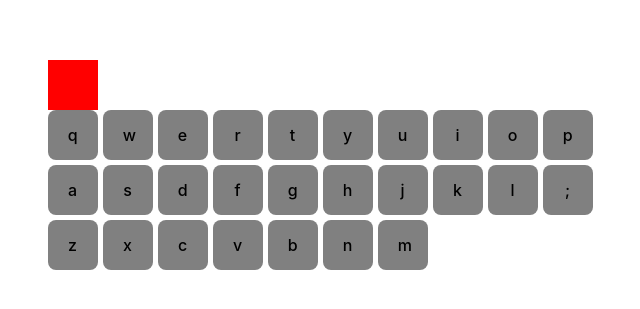
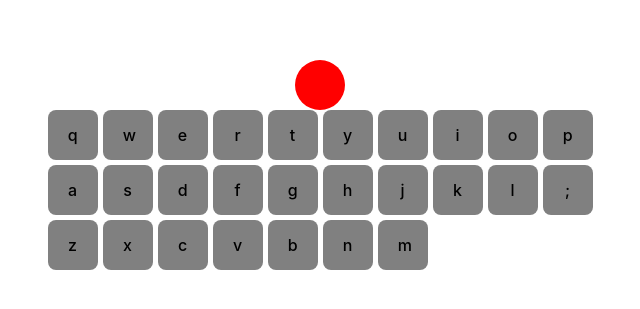
Before and after one commit to joeytomoyama/keyboardTwister, a React (Vite) app: page / in a window 1280 px wide. Shown: the part 227-536 px from the top of the page, without its empty margins (320-960 px from the left). Built offline with nearby package versions, Linux system fonts and the light colour scheme.

Commit message:
keyboard, player and keygenerator created. still in progress.

```diff
--- a/src/App.jsx
+++ b/src/App.jsx
@@ -11,6 +11,13 @@ export default function App() {
 
   const [pressedKeys, setPressedKeys] = useState([])
   const [toBePressedKeys, setToBePressedKeys] = useState([])
+
+  function checkKeys() {
+    setPressedKeys(pressedKeys.sort())
+    setToBePressedKeys(toBePressedKeys.sort())
+    console.log(pressedKeys)
+    console.log(toBePressedKeys)
+  }
 
   useEffect(() => {
       const handleKeyDown = e => {
@@ -32,7 +39,7 @@ export default function App() {
   return (
     <div className="App">
       <KeyGenerator keys={keys} pressedKeys={pressedKeys} toBePressedKeys={toBePressedKeys} setToBePressedKeys={setToBePressedKeys} />
-      <Keyboard keys={keys} pressedKeys={pressedKeys} />
+      <Keyboard keys={keys} pressedKeys={pressedKeys} checkKeys={checkKeys} />
       <Player amount={keys} pressedKeys={pressedKeys} toBePressedKeys={toBePressedKeys} />
     </div>
   )
--- a/src/components/KeyGenerator.jsx
+++ b/src/components/KeyGenerator.jsx
@@ -12,12 +12,15 @@ export default function KeyGenerator({keys, pressedKeys, toBePressedKeys, setToB
     }
 
     return (
+        <div className="centerer">
             <div style={{
                 width: '50px',
                 height: '50px',
                 backgroundColor: 'red',
+                borderRadius: '50px',
             }} onClick={() => setToBePressedKeys(toBePressedKeys => [...toBePressedKeys, generate()], )}>
                 {toBePressedKeys[toBePressedKeys.length - 1]}
             </div>
+        </div>
     )
 }
--- a/src/components/Keyboard.jsx
+++ b/src/components/Keyboard.jsx
@@ -2,12 +2,12 @@ import { useState, useEffect } from 'react'
 import Key from './Key'
 import './Keyboard.css'
 
-export default function Keyboard({pressedKeys, keys}) {
+export default function Keyboard({keys, pressedKeys, checkKeys}) {
     const makeKeys = () => {
         return keys.map(key => <button className={pressedKeys.includes(key) ? 'key-pressed' : 'key'}
-        onClick={() => console.log(pressedKeys)} key={key}>
+        onClick={() => checkKeys()} key={key}>
             {key}
-            </button>)
+        </button>)
     }
 
     return (
--- a/src/index.css
+++ b/src/index.css
@@ -67,3 +67,9 @@ button:focus-visible {
     background-color: #f9f9f9;
   }
 }
+
+.centerer {
+  display: flex;
+  align-items: center;
+  justify-content: center;
+}
```
Lines whose indentation alone changed are shown as unchanged.
